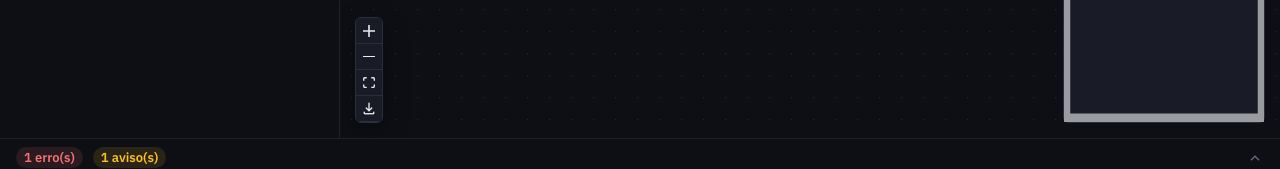
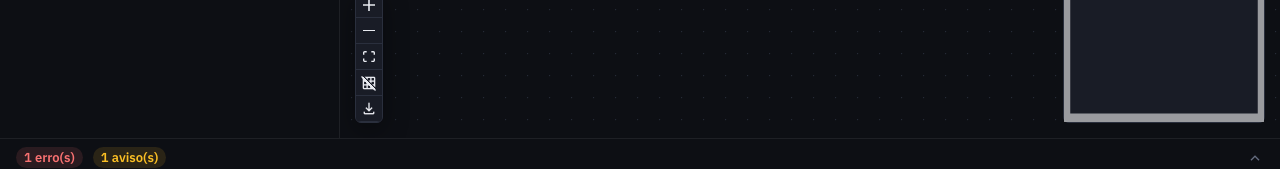
Before and after one commit to Chris-Mathias/automaton-simulator, a React (Vite) app: page / in a window 1280 px wide. Shown: the part 624-793 px from the top of the page. Built offline with nearby package versions, Linux system fonts and the light colour scheme.

Commit message:
feat(canvas): add snap-to-grid toggle

```diff
--- a/src/components/Canvas/Canvas.tsx
+++ b/src/components/Canvas/Canvas.tsx
@@ -30,6 +30,9 @@ import './Canvas.css';
 
 const nodeTypes = { stateNode: StateNode };
 const edgeTypes = { transitionEdge: TransitionEdge };
+
+const GRID_SIZE = 22;
+const snapToGridSize = (value: number) => Math.round(value / GRID_SIZE) * GRID_SIZE;
 
 /** Typed aliases for the epsilon transition, since ε isn't on most keyboards. */
 const EPSILON_ALIASES = new Set(['eps', 'epsilon', 'vazio']);
@@ -82,6 +85,8 @@ function CanvasInner() {
   const setAlphabet = useAutomatonStore((s) => s.setAlphabet);
   const simulationResult = useAutomatonStore((s) => activeDocument(s).simulationResult);
   const simulationStepIndex = useAutomatonStore((s) => activeDocument(s).simulationStepIndex);
+  const snapToGrid = useAutomatonStore((s) => s.snapToGrid);
+  const toggleSnapToGrid = useAutomatonStore((s) => s.toggleSnapToGrid);
 
   const { screenToFlowPosition, fitView } = useReactFlow();
   const [pendingConnection, setPendingConnection] = useState<Connection | null>(null);
@@ -270,9 +275,11 @@ function CanvasInner() {
       const target = event.target as HTMLElement;
       if (!target.classList.contains('react-flow__pane')) return;
       const flowPos = screenToFlowPosition({ x: event.clientX, y: event.clientY });
-      addState({ x: flowPos.x - NODE_DIAMETER / 2, y: flowPos.y - NODE_DIAMETER / 2 });
+      let position = { x: flowPos.x - NODE_DIAMETER / 2, y: flowPos.y - NODE_DIAMETER / 2 };
+      if (snapToGrid) position = { x: snapToGridSize(position.x), y: snapToGridSize(position.y) };
+      addState(position);
     },
-    [addState, screenToFlowPosition],
+    [addState, screenToFlowPosition, snapToGrid],
   );
 
   const handleNodeDragStop: OnNodeDrag<StateNodeType> = useCallback(
@@ -381,6 +388,8 @@ function CanvasInner() {
         // just on its small left/right connect handles.
         connectionRadius={55}
         zoomOnDoubleClick={false}
+        snapToGrid={snapToGrid}
+        snapGrid={[GRID_SIZE, GRID_SIZE]}
         fitView
         fitViewOptions={{ padding: 0.35, maxZoom: 1 }}
         minZoom={0.3}
@@ -389,6 +398,9 @@ function CanvasInner() {
       >
         <Background variant={BackgroundVariant.Dots} gap={22} size={1.2} color="var(--border)" />
         <Controls showInteractive={false}>
+          <ControlButton onClick={toggleSnapToGrid} title="Alinhar ao grid">
+            <span className="msy">{snapToGrid ? 'grid_on' : 'grid_off'}</span>
+          </ControlButton>
           <ControlButton onClick={handleExportPng} disabled={automaton.states.length === 0} title="Exportar como PNG">
             <span className="msy">download</span>
           </ControlButton>
--- a/src/store/useAutomatonStore.ts
+++ b/src/store/useAutomatonStore.ts
@@ -33,8 +33,10 @@ interface StoreState {
   documents: AutomatonDocument[];
   activeId: string;
   theme: 'dark' | 'light';
+  snapToGrid: boolean;
 
   toggleTheme: () => void;
+  toggleSnapToGrid: () => void;
 
   openTab: (automaton: Automaton) => void;
   newTab: (kind: AutomatonKind) => void;
@@ -136,17 +138,26 @@ const initialActiveId =
     ? persisted.activeId
     : initialDocuments[0].id;
 const initialTheme = (localStorage.getItem('automaton-simulator:theme') as 'dark' | 'light' | null) ?? 'dark';
+const initialSnapToGrid = localStorage.getItem('automaton-simulator:snap-to-grid') === 'true';
 
 export const useAutomatonStore = create<StoreState>((set, get) => ({
   documents: initialDocuments,
   activeId: initialActiveId,
   theme: initialTheme,
+  snapToGrid: initialSnapToGrid,
 
   toggleTheme: () =>
     set((state) => {
       const theme = state.theme === 'dark' ? 'light' : 'dark';
       localStorage.setItem('automaton-simulator:theme', theme);
       return { theme };
+    }),
+
+  toggleSnapToGrid: () =>
+    set((state) => {
+      const snapToGrid = !state.snapToGrid;
+      localStorage.setItem('automaton-simulator:snap-to-grid', String(snapToGrid));
+      return { snapToGrid };
     }),
 
   openTab: (automaton) =>
```
